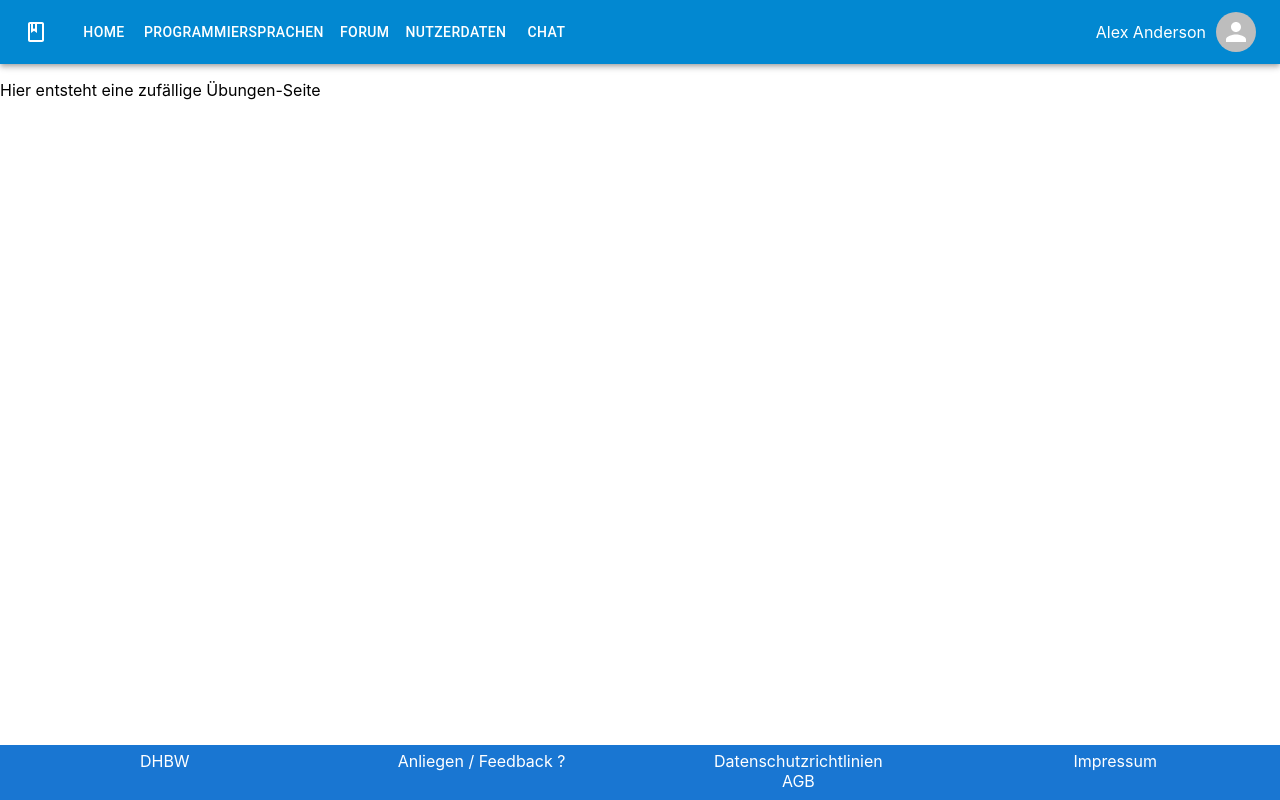
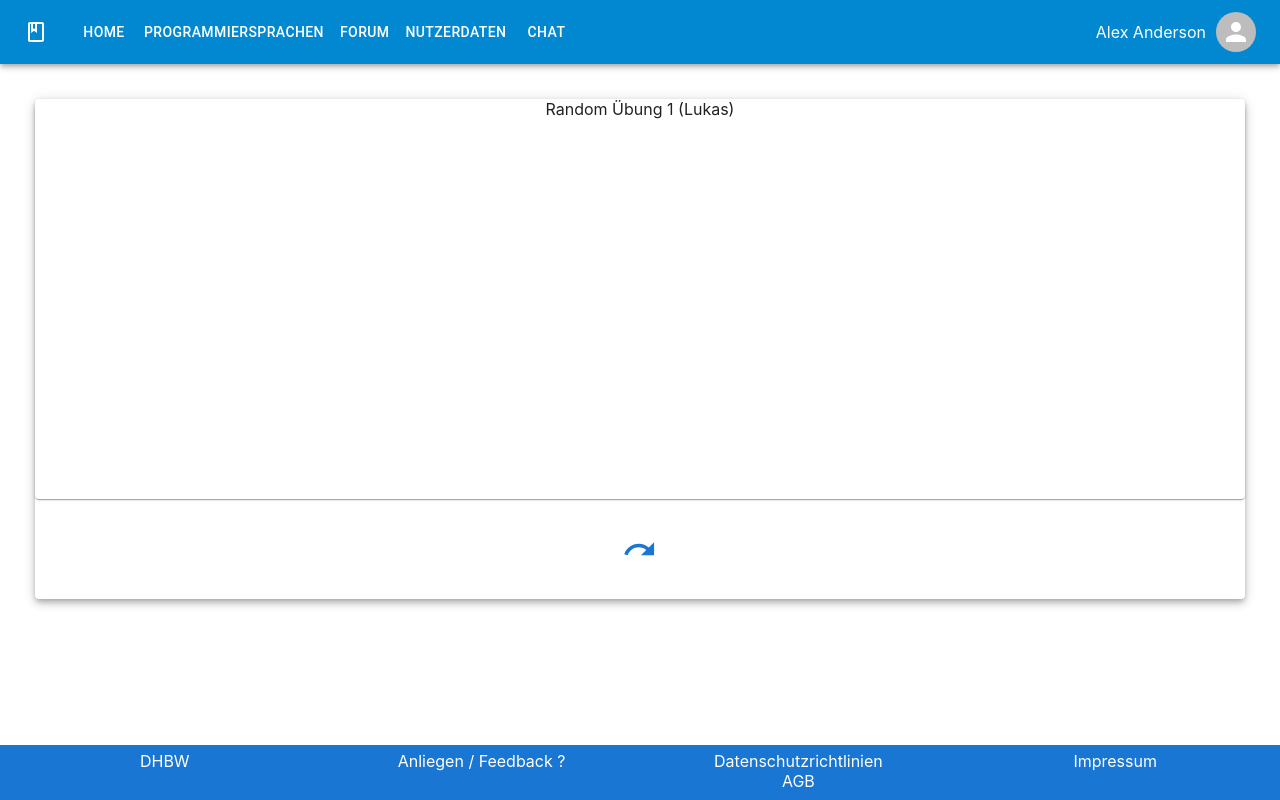
Before and after one commit to sakulklk/Lernmanagement, a Next.js app: page /home_dashboard_random_challenge in a window 1280 px wide. Built offline with nearby package versions, Linux system fonts and the light colour scheme.

Commit message:
2 files modified, 1 added

```diff
--- a/pages/home_dashboard_random_challenge.js
+++ b/pages/home_dashboard_random_challenge.js
@@ -1,10 +1,54 @@
+import * as React from 'react';
 import NavBar from '../components/NavBar.js';
 import Footer from '../components/Footer.js';
+import Paper from '@mui/material/Paper';
+import Grid from '@mui/material/Grid';
+import IconButton from '@mui/material/IconButton';
+import RedoOutlinedIcon from '@mui/icons-material/RedoOutlined';
 export default function Test() {
+  const randomQuestions = [
+    'Random Übung 1 (Lukas)',
+    'Random Übung 2 (Lukas)',
+    'Random Übung 3 (Lukas)',
+    'Random Übung 4 (Lukas)',
+  ];
+
+  let [randomNumber, setRandomNumber] = React.useState(
+    Math.floor(Math.random() * randomQuestions.length)
+  );
+  function handleClickOnNext() {
+    setRandomNumber(
+      (randomNumber = Math.floor(Math.random() * randomQuestions.length))
+    );
+  }
+
+  const random = Math.floor(Math.random() * randomQuestions.length);
   return (
     <>
       <NavBar></NavBar>
-      <p>Hier entsteht eine zufällige Übungen-Seite</p>
+      <Paper elevation={5} style={{ margin: '35px', height: '500px' }}>
+        <Grid container style={{ height: '100%' }}>
+          <Grid item xs={12} style={{ height: '80%', textAlign: 'center' }}>
+            <Paper style={{ height: '100%', textAlign: 'center' }}>
+              {randomQuestions[randomNumber]}
+            </Paper>
+          </Grid>
+          <Grid item xs={4}></Grid>
+          <Grid item xs={4} style={{ textAlign: 'center' }}>
+            <IconButton
+              aria-label="RedoOutlinedIcon"
+              color="primary"
+              size="large"
+              onClick={handleClickOnNext}
+            >
+              <RedoOutlinedIcon fontSize="large" />
+            </IconButton>
+          </Grid>
+          <Grid item xs={4}>
+            {' '}
+          </Grid>
+        </Grid>
+      </Paper>
       <Footer></Footer>
     </>
   );
```
Also changed, not shown: components/home/Dashboard.js (+23 -5 lines), pages/home_dashboard_fight_your_friends.js (added, +12 -0 lines).
